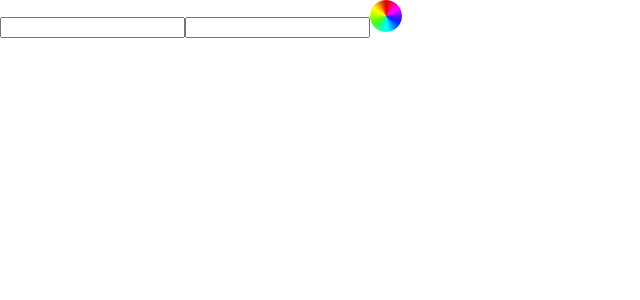
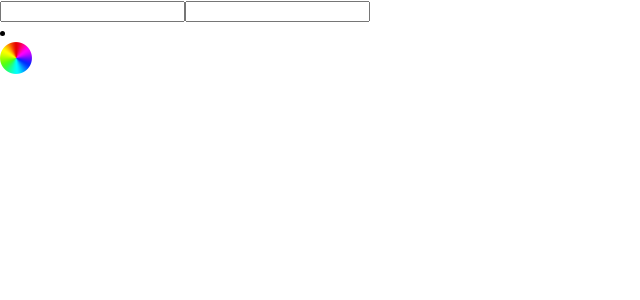
Before and after one commit to 90stareq/colorPicker, a React (Create React App) app: page / in a window 1280 px wide. Shown: the top 300 px of the page, without its empty margins (0-640 px from the left). Built offline with nearby package versions, Linux system fonts and the light colour scheme.

Commit message:
button select color issue

```diff
--- a/src/App.css
+++ b/src/App.css
@@ -70,3 +70,11 @@ input.search_input {
   width: 30px;
   border-radius: 50%;
 }
+li.variable-item {
+  height: 50px;
+  width: 50px;
+  border-radius: 50%;
+}
+.nn {
+  background: red;
+}
--- a/src/App.js
+++ b/src/App.js
@@ -18,20 +18,28 @@ export default function App() {
     <div className="main">
       <input type="text" value={inputColor} name="hood-rgb-color" />
       <input type="text" value={colorName} name="hood-rgb-name" />
+
+      <li
+        onClick={() => setIsEnable(!isEnable)}
+        data-wvstooltip="Antique White"
+        className="variable-item color-variable-item color-variable-item-antique-white newli"
+        title="Antique White"
+        data-value="antique-white"
+        role="button"
+        tabindex="0"
+        style={{ background: inputColor }}
+      >
         {inputColor ? (
-        <div
-          className="input_bg_color color-variable-item-z-sherwin-color"
-          style={{ background: inputColor }}
-          onClick={() => setIsEnable(!isEnable)}
-        ></div>
+          <span className="variable-item-span variable-item-span-color"></span>
         ) : (
           <img
             onClick={() => setIsEnable(!isEnable)}
-          className="colorpicker_img color-variable-item-z-sherwin-color"
+            className="colorpicker_img"
             src={ColorPickerImg}
             alt=""
           />
         )}
+      </li>
 
       {isEnable ? (
         <ColorPicker inputColor={inputColor} inputBGColor={inputBGColor} />
```
Also changed, not shown: 1 other file (tests, documents, lock files or other folders). Lines whose indentation alone changed are shown as unchanged.
